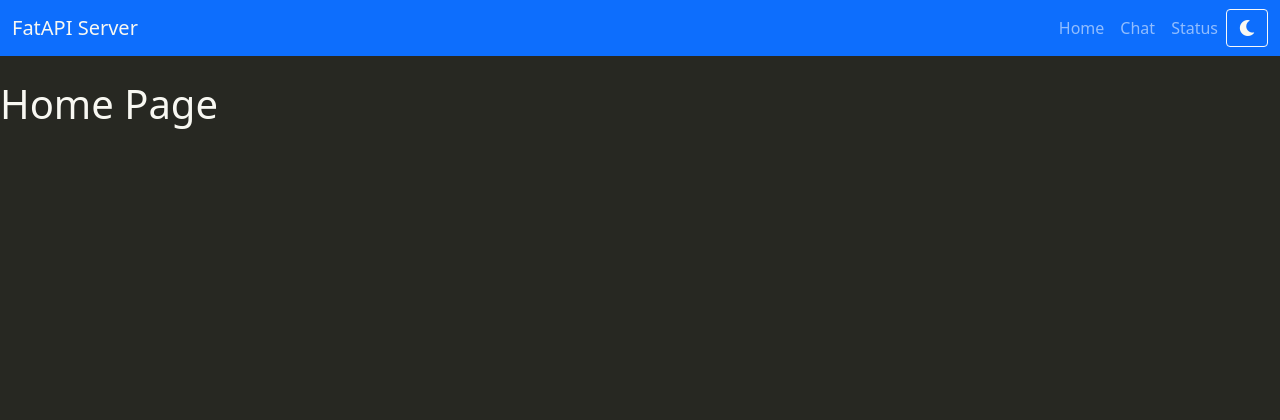
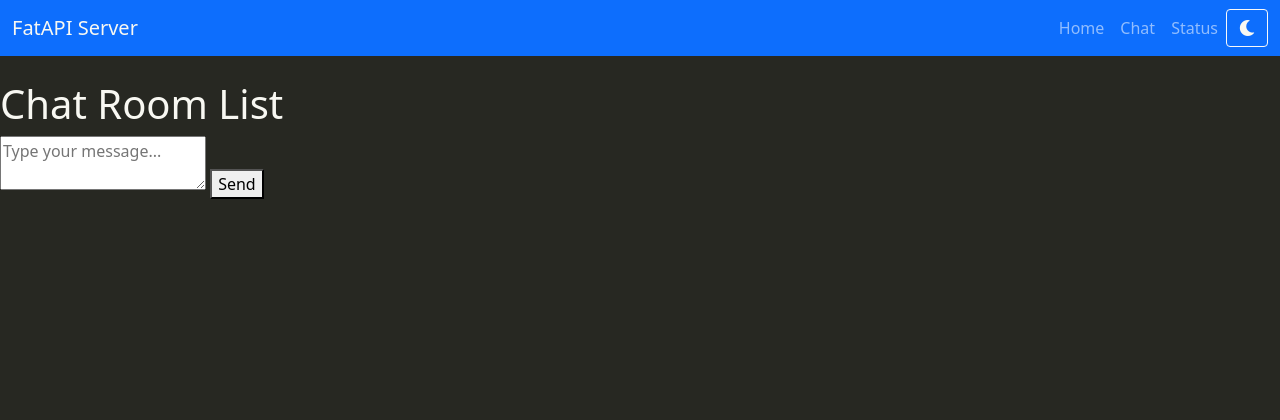
Before and after one commit to EDAriR/DSA-Grinding-Dog, a FastAPI app: page /chat in a window 1280 px wide. Shown: the top 420 px of the page. Run offline with FastAPI, Linux system fonts and the light colour scheme; some libraries are stand-ins or nearby versions.

Commit message:
新增聊天功能，更新首頁以顯示聊天室列表並新增訊息輸入區域

```diff
--- a/Python Sample/fatsever/app/templates/chat.html
+++ b/Python Sample/fatsever/app/templates/chat.html
@@ -3,8 +3,12 @@
 {% block container %}
 <div class="container home-container">
   {% block content %}
-    <h1>Home Page</h1>
-    <!-- 其他專屬的內容 -->
+    <h1>Chat Room List</h1>
+    <textarea placeholder="Type your message..."></textarea>
+    <button type="submit">Send</button>
+
+
+    <div id="message-list"></div>
   {% endblock content %}
 </div>
 {% endblock container %}
```
Also changed, not shown: Python Sample/fatsever/app/templates/chats.html (added, +19 -0 lines).
